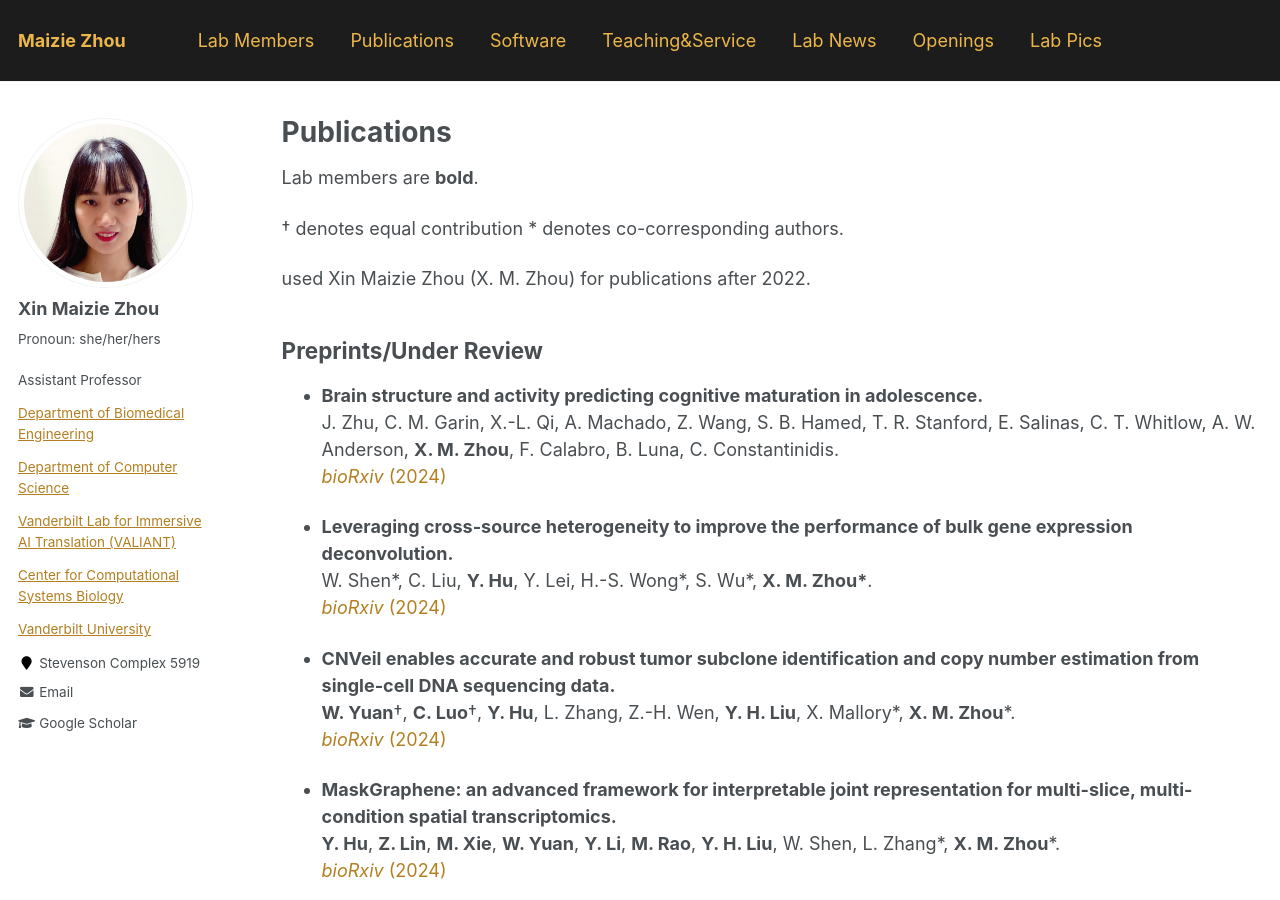
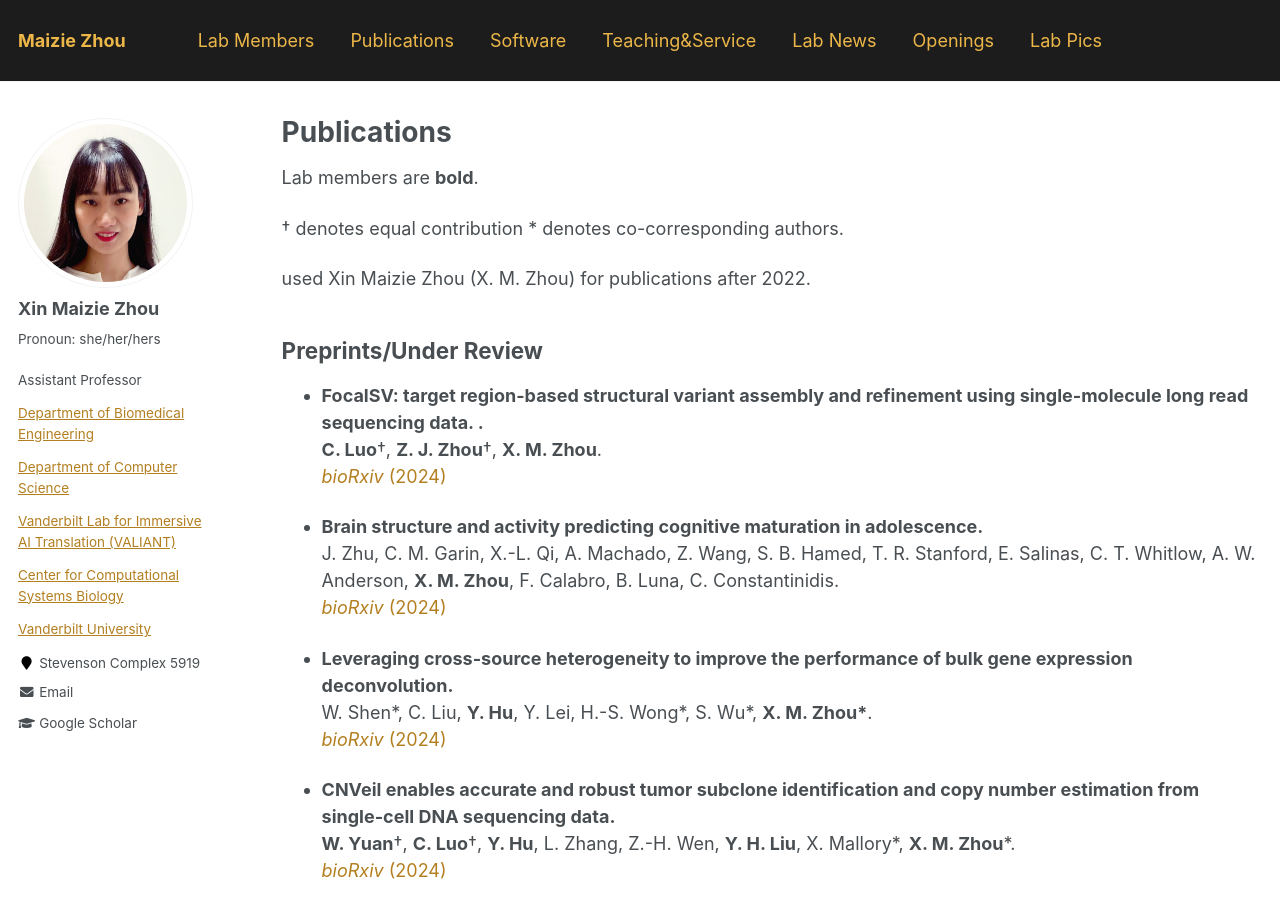
Before and after one commit to maiziezhoulab/Maiziezhoulab.github.io, a Jekyll site: the page built from _pages/publications.md, in a window 1280 px wide and 900 px high. Built offline with Jekyll 4.4.1, drawn with Linux system fonts in a browser that asks for light colours.

Commit message:
Update publications.md

```diff
--- a/_pages/publications.md
+++ b/_pages/publications.md
@@ -24,12 +24,13 @@ Lab members are **bold**.
 used Xin Maizie Zhou (X. M. Zhou) for publications after 2022.
 
 ## Preprints/Under Review
+- **FocalSV: target region-based structural variant assembly and refinement using single-molecule long read sequencing data. .**
+  **C. Luo**†, **Z. J. Zhou**†, **X. M. Zhou**.
+  [_bioRxiv_ (2024)](https://www.biorxiv.org/content/10.1101/2024.11.21.624735v1)
 
 - **Brain structure and activity predicting cognitive maturation in adolescence.**
   J. Zhu, C. M. Garin, X.-L. Qi, A. Machado, Z. Wang, S. B. Hamed, T. R. Stanford, E. Salinas, C. T. Whitlow, A. W. Anderson, **X. M. Zhou**, F. Calabro, B. Luna, C. Constantinidis.
   [_bioRxiv_ (2024)](https://www.biorxiv.org/content/10.1101/2024.08.23.608315v1)
-
-
 
 - **Leveraging cross-source heterogeneity to improve the performance of bulk gene expression deconvolution.**
   W. Shen\*, C. Liu, **Y. Hu**, Y. Lei, H.-S. Wong*, S. Wu\*, **X. M. Zhou\***.
```
